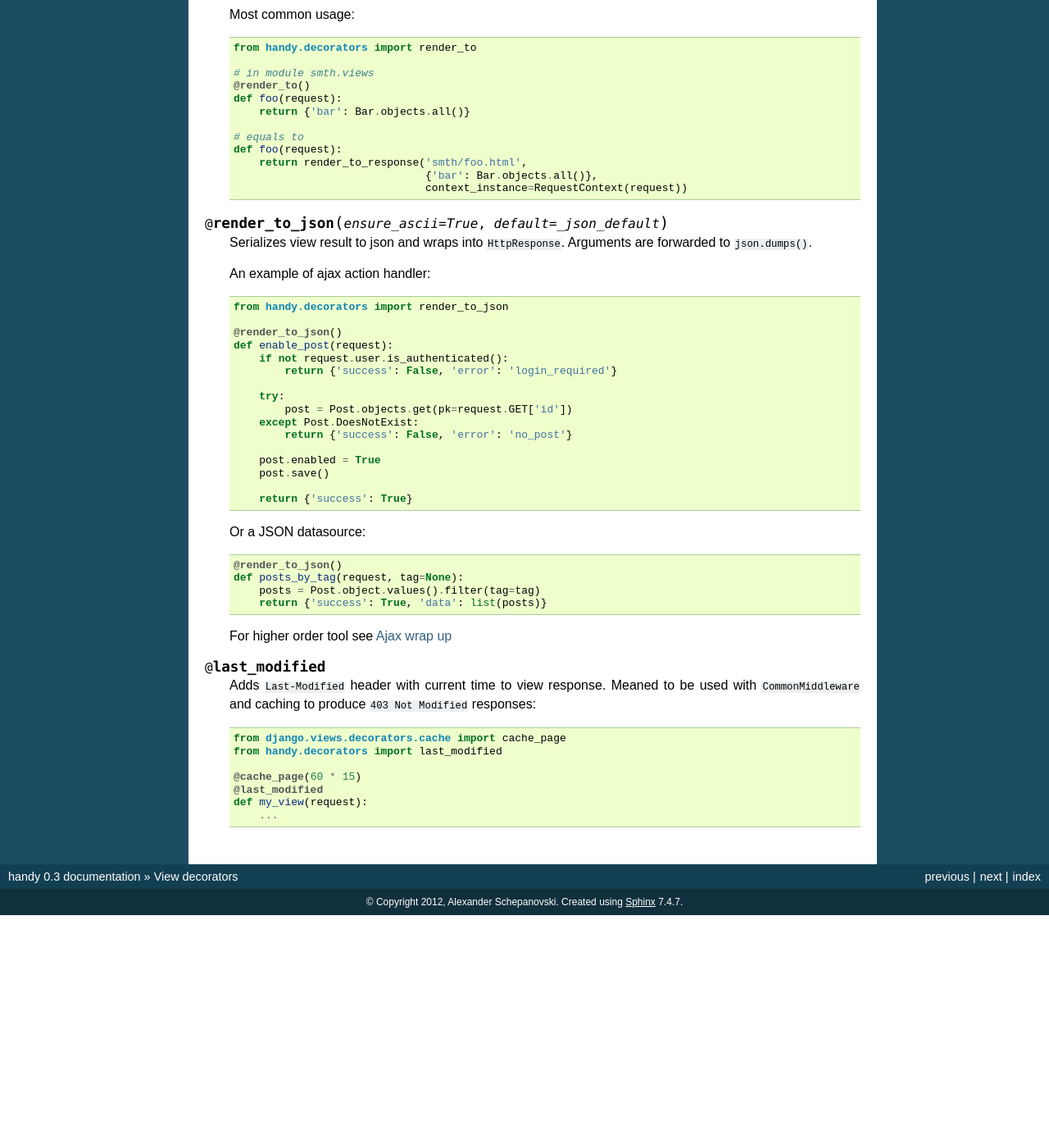
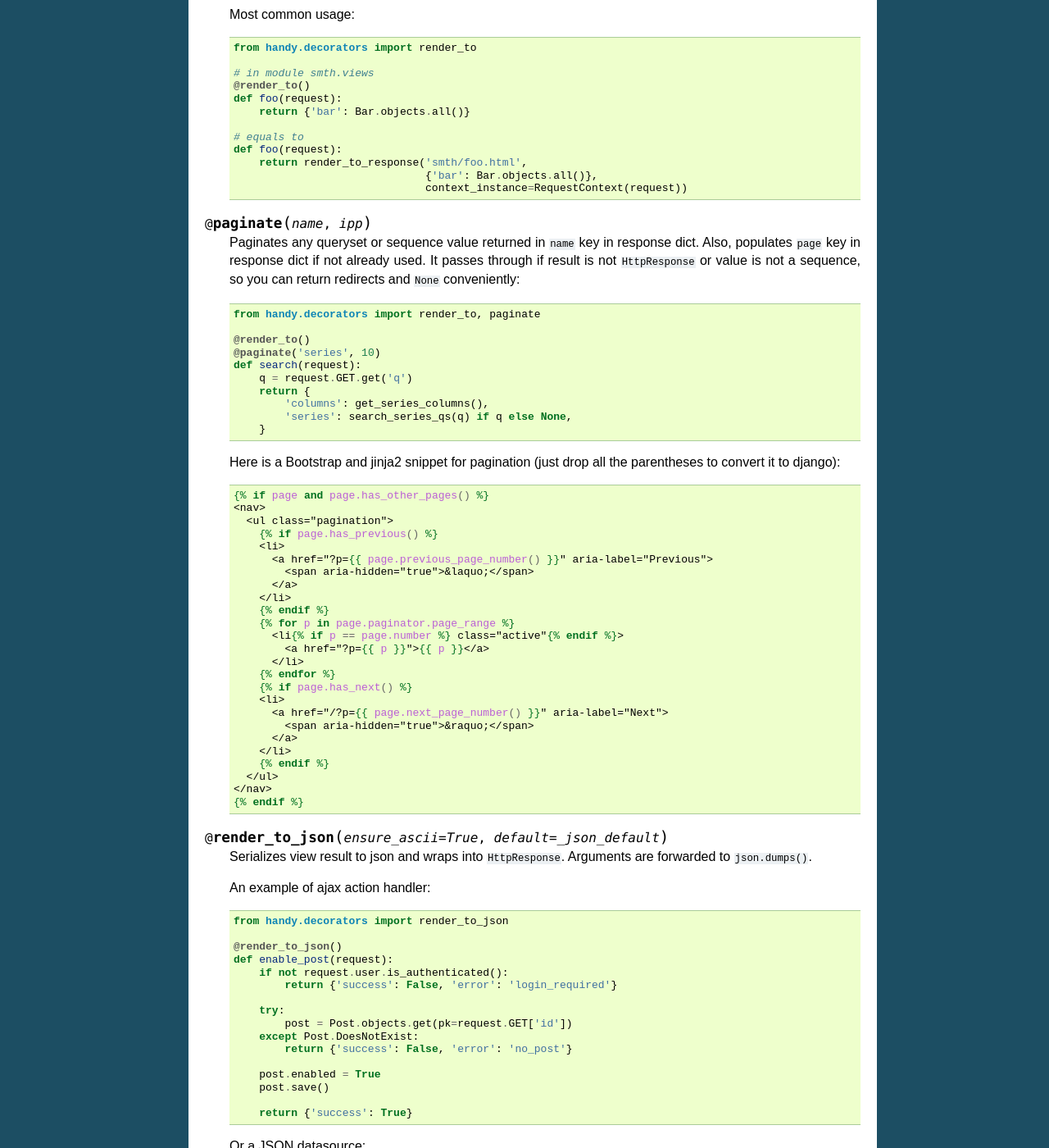
Before and after one commit to Suor/handy, a Sphinx documentation site: the page built from docs/decorators.rst, in a window 1280 px wide and 1400 px high, scrolled down 463 px. Shown: the whole window at 82% size. Built offline with Sphinx 7.4.7, drawn with Linux system fonts in a browser that asks for light colours; before the commit the page ends 1579 px from its top, so only the background shows below that.

Commit message:
Add @paginate decorator

```diff
--- a/docs/decorators.rst
+++ b/docs/decorators.rst
@@ -34,6 +34,54 @@ View decorators
             return render_to_response('smth/foo.html',
                                       {'bar': Bar.objects.all()},
                                       context_instance=RequestContext(request))
+
+
+.. _paginate_decorator:
+.. decorator:: paginate(name, ipp)
+
+    Paginates any queryset or sequence value returned in ``name`` key in response dict. Also, populates ``page`` key in response dict if not already used. It passes through if result is not ``HttpResponse`` or value is not a sequence, so you can return redirects and ``None``
+    conveniently::
+
+        from handy.decorators import render_to, paginate
+
+        @render_to()
+        @paginate('series', 10)
+        def search(request):
+            q = request.GET.get('q')
+            return {
+                'columns': get_series_columns(),
+                'series': search_series_qs(q) if q else None,
+            }
+
+    Here is a Bootstrap and jinja2 snippet for pagination (just drop all the parentheses to convert it to django):
+
+    .. code-block:: jinja
+
+        {% if page and page.has_other_pages() %}
+        <nav>
+          <ul class="pagination">
+            {% if page.has_previous() %}
+            <li>
+              <a href="?p={{ page.previous_page_number() }}" aria-label="Previous">
+                <span aria-hidden="true">&laquo;</span>
+              </a>
+            </li>
+            {% endif %}
+            {% for p in page.paginator.page_range %}
+              <li{% if p == page.number %} class="active"{% endif %}>
+                <a href="?p={{ p }}">{{ p }}</a>
+              </li>
+            {% endfor %}
+            {% if page.has_next() %}
+            <li>
+              <a href="/?p={{ page.next_page_number() }}" aria-label="Next">
+                <span aria-hidden="true">&raquo;</span>
+              </a>
+            </li>
+            {% endif %}
+          </ul>
+        </nav>
+        {% endif %}
 
 
 .. _render_to_json:
--- a/docs/shortcuts.rst
+++ b/docs/shortcuts.rst
@@ -12,3 +12,5 @@ Shortcuts
             items = Item.objects.filter(...)
             page = paginate(request, items, 10)
             # ...
+
+    See also :ref:`@paginate() <paginate_decorator>` decorator.
```
Also changed, not shown: 1 other file.
